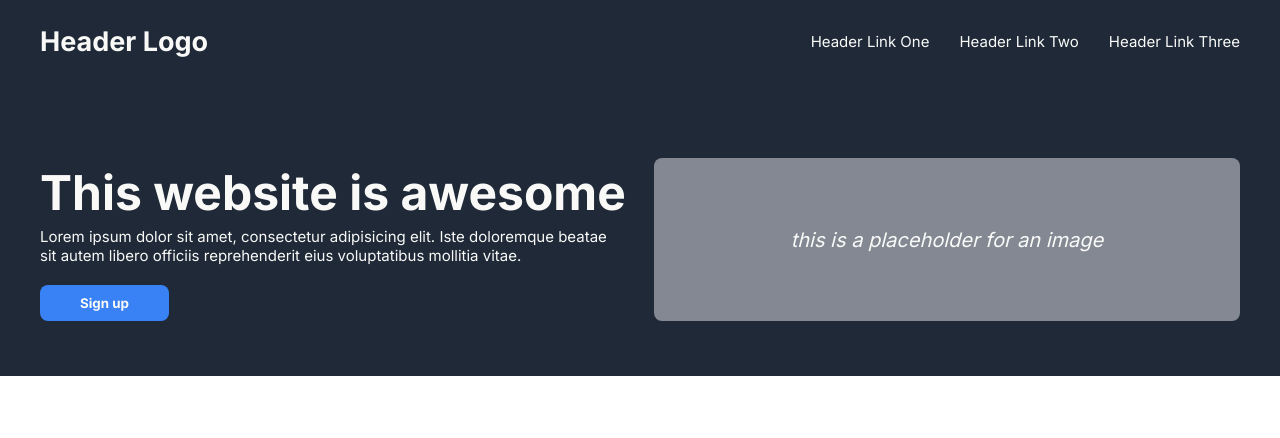
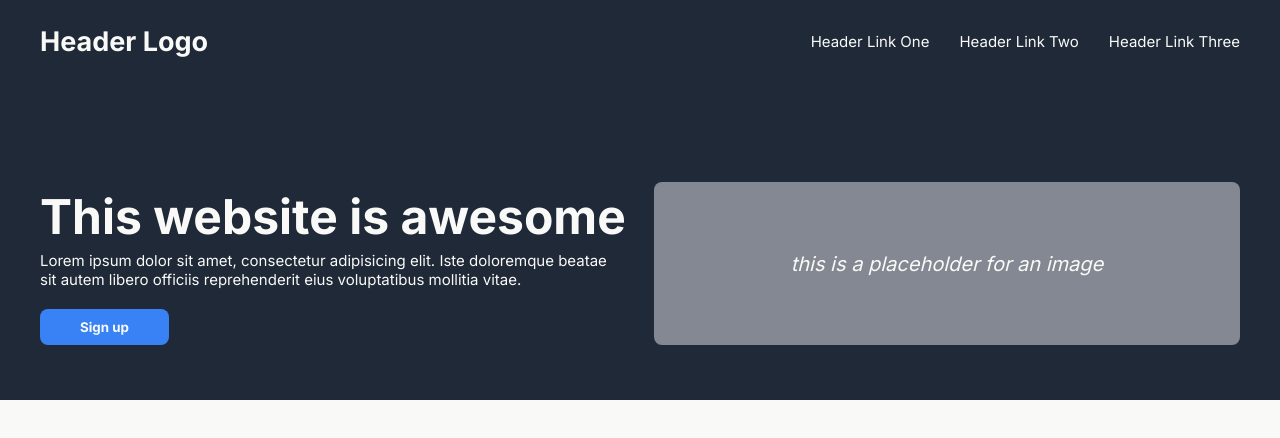
Before and after one commit to MohdTamimi1/Landing-Page, a plain HTML site: page index.html in a window 1280 px wide. Drawn offline with Linux system fonts and the light colour scheme.

Commit message:
header height changed for smaller windows

```diff
--- a/css/style.css
+++ b/css/style.css
@@ -7,10 +7,15 @@
     box-sizing: border-box;
 }
 
+body {
+    background: #f9faf8;
+}
+
 header {
     background-color: #1f2937;
     display: flex;
     justify-content: center;
+    min-height: 50vh;
 }
 
 .container {
```
